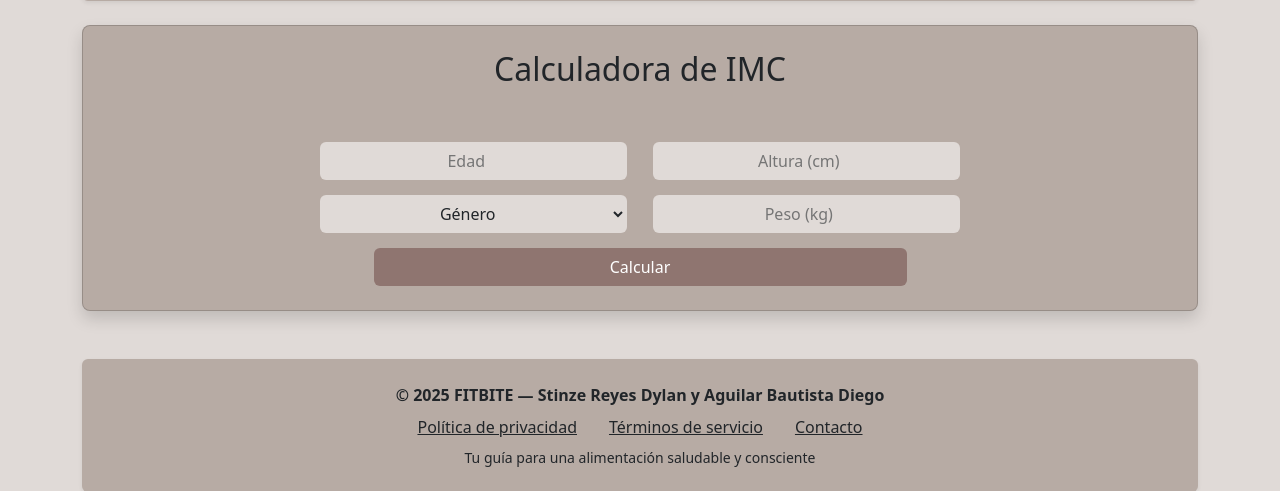
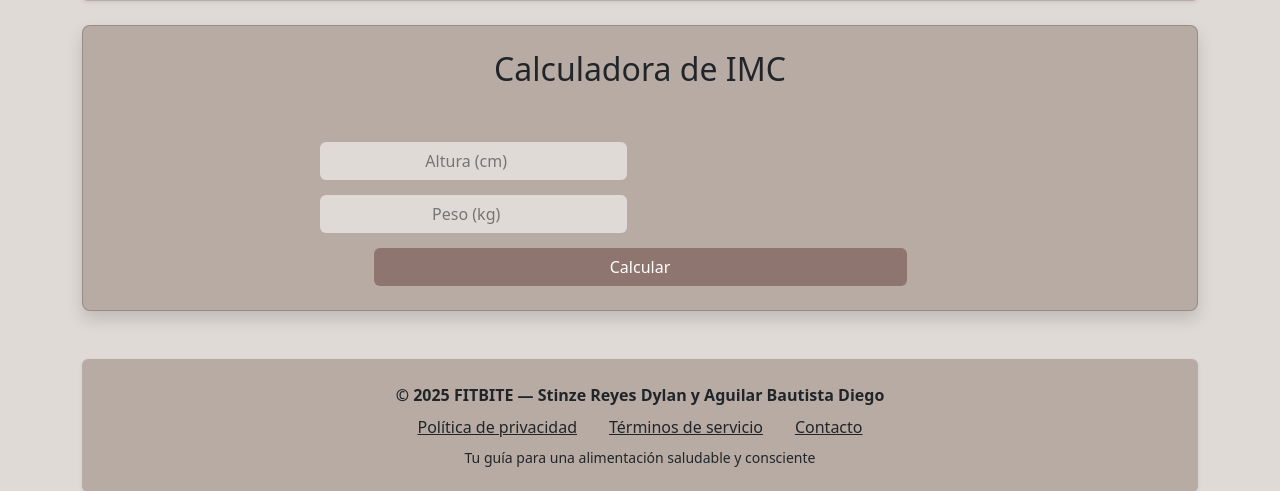
Before and after one commit to DylanStinz/nuriapp, a Flask app: page /imc in a window 1280 px wide. Shown: the part 539-1030 px from the top of the page. Run offline with Flask 3, Linux system fonts and the light colour scheme.

Commit message:
pe causa

```diff
--- a/app.py
+++ b/app.py
@@ -32,7 +32,7 @@ def imc():
         peso = float(request.form["peso"])
         altura_cm = float(request.form["altura"])
         altura_m = altura_cm / 100
-        imc_value = peso / (altura_m ** 2)
+        imc_value  = round((peso / (altura_m ** 2)),2)
         if imc_value < 18.5:
             estado = "Bajo peso"
         elif imc_value < 25:
@@ -42,10 +42,11 @@ def imc():
         else:
             estado = "Obesidad"
         return render_template("imc.html", imc=imc_value, estado=estado)
+
     return render_template("imc.html")
 
 
-# ---------------- TMB --------------------
+
 @app.route("/tmb", methods=["GET", "POST"])
 def tmb():
     if request.method == "POST":
@@ -54,9 +55,9 @@ def tmb():
         edad = int(request.form["edad"])
         sexo = request.form["sexo"]
         if sexo == "hombre":
-            tmb_value = 10*peso + 6.25*altura - 5*edad + 5
+            tmb_value = round((10*peso + 6.25*altura - 5*edad + 5),2)
         else:
-            tmb_value = 10*peso + 6.25*altura - 5*edad - 161
+            tmb_value = round((10*peso + 6.25*altura - 5*edad - 161),2)
         return render_template("TMB.html", tmb=tmb_value)
     return render_template("TMB.html")
 
@@ -72,7 +73,7 @@ def gct():
             "activo": 1.725,
             "muy_activo": 1.9
         }
-        gct_value = tmb * factores[actividad]
+        gct_value = round((tmb * factores[actividad]),2)
         return render_template("gct.html", gct=gct_value)
     return render_template("gct.html")
 
--- a/templates/imc.html
+++ b/templates/imc.html
@@ -11,19 +11,6 @@
                 <div style="width: 60%; display: flex; justify-content: space-between; text-align: left;">
 
 
-                    <div style="width: 48%;">
-                        <div style="margin-bottom: 15px;">
-                            <input type="number" name="edad" class="btn btn-card" style="width: 100%; background-color: #e0dad7;" placeholder="Edad">
-                        </div>
-
-                        <div style="margin-bottom: 15px;">
-                            <select name="sexo" class="btn btn-card" style="width: 100%; background-color: #e0dad7;">
-                                <option value="">Género</option>
-                                <option value="hombre">Masculino</option>
-                                <option value="mujer">Femenino</option>
-                            </select>
-                        </div>
-                    </div>
 
 
                     <div style="width: 48%;">
```
